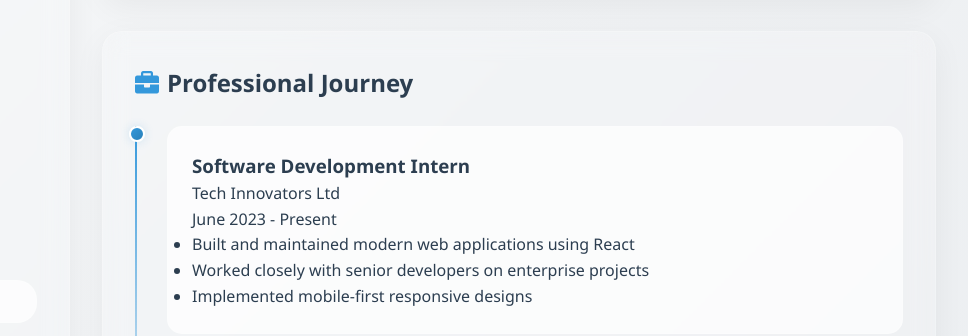
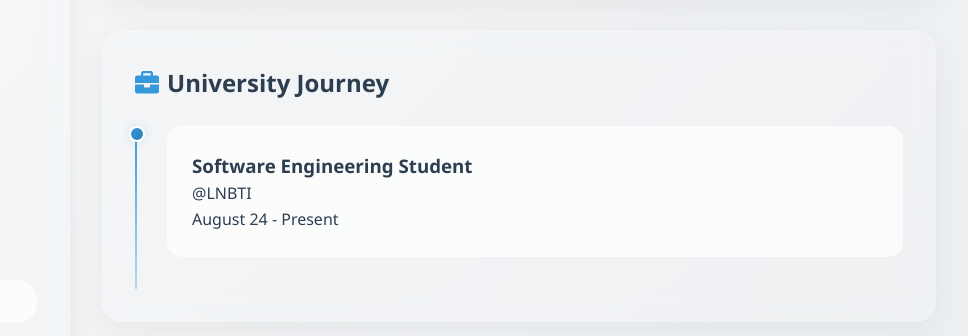
Before and after one commit to AffluentApex/automatic-goggles, a plain HTML site: page index.html in a window 1280 px wide. Shown: the part 539-875 px from the top of the page, 312-1280 px from the left. Drawn offline with Linux system fonts and the light colour scheme.

Commit message:
Update index.html

```diff
--- a/index.html
+++ b/index.html
@@ -87,19 +87,14 @@
 
             <!-- Professional experience -->
             <section class="work-experience glass">
-                <h2><i class="fas fa-briefcase"></i> Professional Journey</h2>
+                <h2><i class="fas fa-briefcase"></i> University Journey</h2>
                 <div class="timeline">
                     <div class="timeline-entry">
                         <div class="timeline-marker"></div>
                         <div class="timeline-details">
-                            <h3>Software Development Intern</h3>
-                            <p class="company-name">Tech Innovators Ltd</p>
-                            <p class="duration">June 2023 - Present</p>
-                            <ul class="achievements">
-                                <li>Built and maintained modern web applications using React</li>
-                                <li>Worked closely with senior developers on enterprise projects</li>
-                                <li>Implemented mobile-first responsive designs</li>
-                            </ul>
+                            <h3>Software Engineering Student</h3>
+                            <p class="company-name">@LNBTI</p>
+                            <p class="duration">August 24 - Present</p>
                         </div>
                     </div>
                 </div>
```
